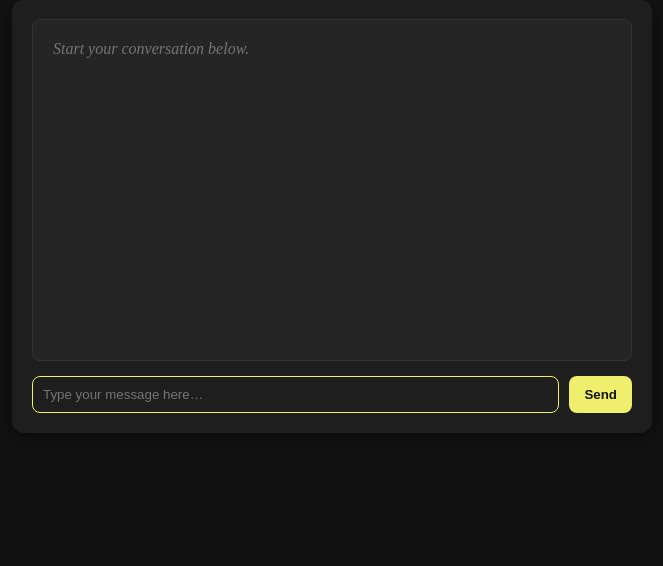
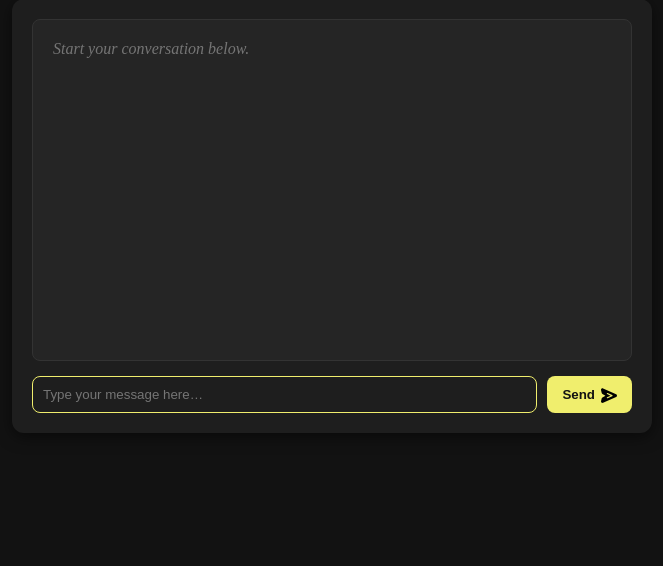
Before and after one commit to ikajdan/llem, a Flask app: page / in a window 1280 px wide. Shown: the part 51-617 px from the top of the page, without its empty margins (308-971 px from the left). Run offline with Flask 3, Linux system fonts and the light colour scheme.

Commit message:
Add button icon

```diff
--- a/app/static/style.css
+++ b/app/static/style.css
@@ -92,6 +92,9 @@ button {
     border-radius: var(--border-radius);
     cursor: pointer;
     transition: background 0.3s ease;
+    display: flex;
+    align-items: center;
+    gap: 6px;
 }
 
 button:hover {
@@ -126,6 +129,12 @@ button:disabled {
     }
 }
 
+#arrow-icon {
+    width: 16px;
+    height: 16px;
+    fill: currentColor;
+}
+
 /* Webkit (Chrome, Safari) Scrollbar */
 ::-webkit-scrollbar-track {
     background: transparent;
--- a/app/templates/index.html
+++ b/app/templates/index.html
@@ -13,7 +13,7 @@
         <div id="chat-box"></div>
         <form id="chat-form">
             <input type="text" id="user-input" placeholder="Type your message here…" required autocomplete="off">
-            <button type="submit" id="send-button">Send</button>
+            <button type="submit" id="send-button">Send <img src="static/arrow.svg" id="arrow-icon"> </button>
         </form>
     </div>
     <script src="/static/script.js"></script>
```
Also changed, not shown: app/static/arrow.svg (added).
